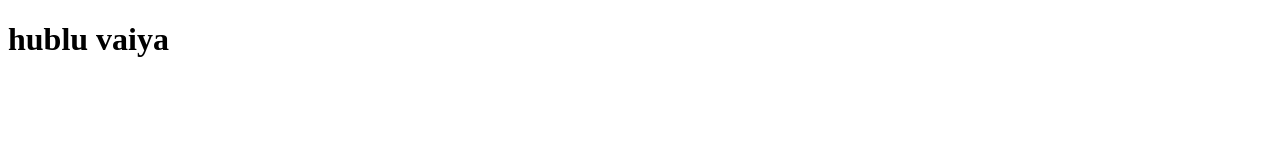
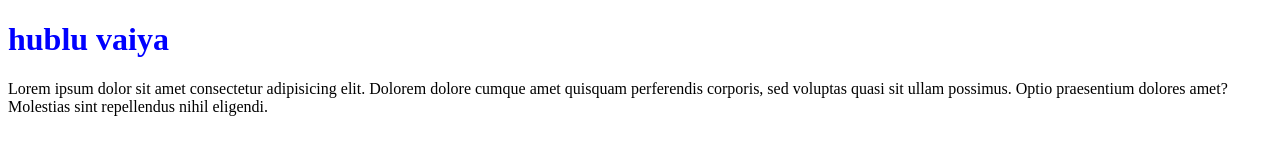
Before and after one commit to MEHERAZ325/first, a plain HTML site: page index.html in a window 1280 px wide. Drawn offline with Linux system fonts and the light colour scheme.

Commit message:
ptag-added

```diff
--- a/index.html
+++ b/index.html
@@ -6,6 +6,7 @@
     <title>Document</title>
 </head>
 <body>
-    <h1>hublu vaiya</h1>
+    <h1 style="color: blue;">hublu vaiya</h1>
+    <p>Lorem ipsum dolor sit amet consectetur adipisicing elit. Dolorem dolore cumque amet quisquam perferendis corporis, sed voluptas quasi sit ullam possimus. Optio praesentium dolores amet? Molestias sint repellendus nihil eligendi.</p>
 </body>
 </html>
```
